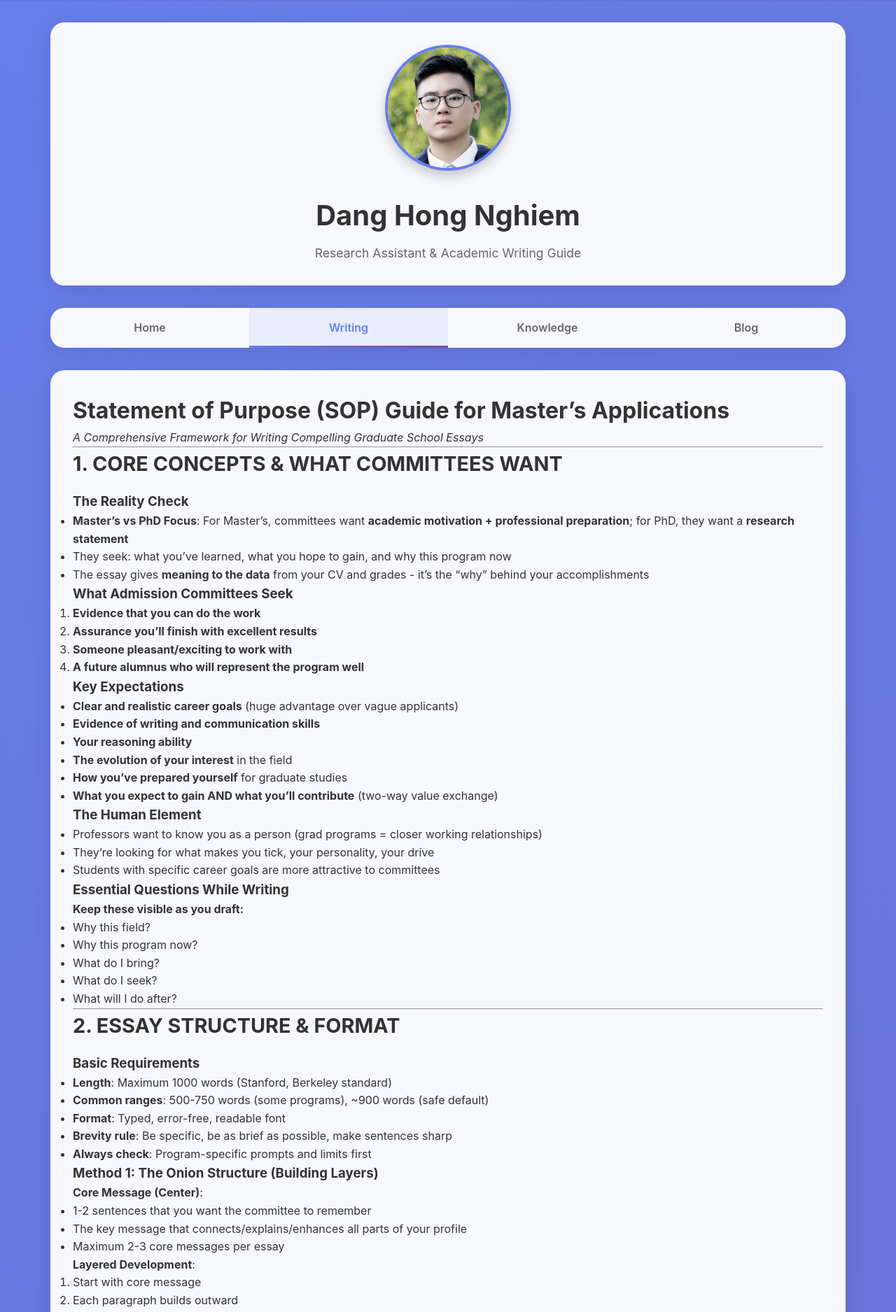
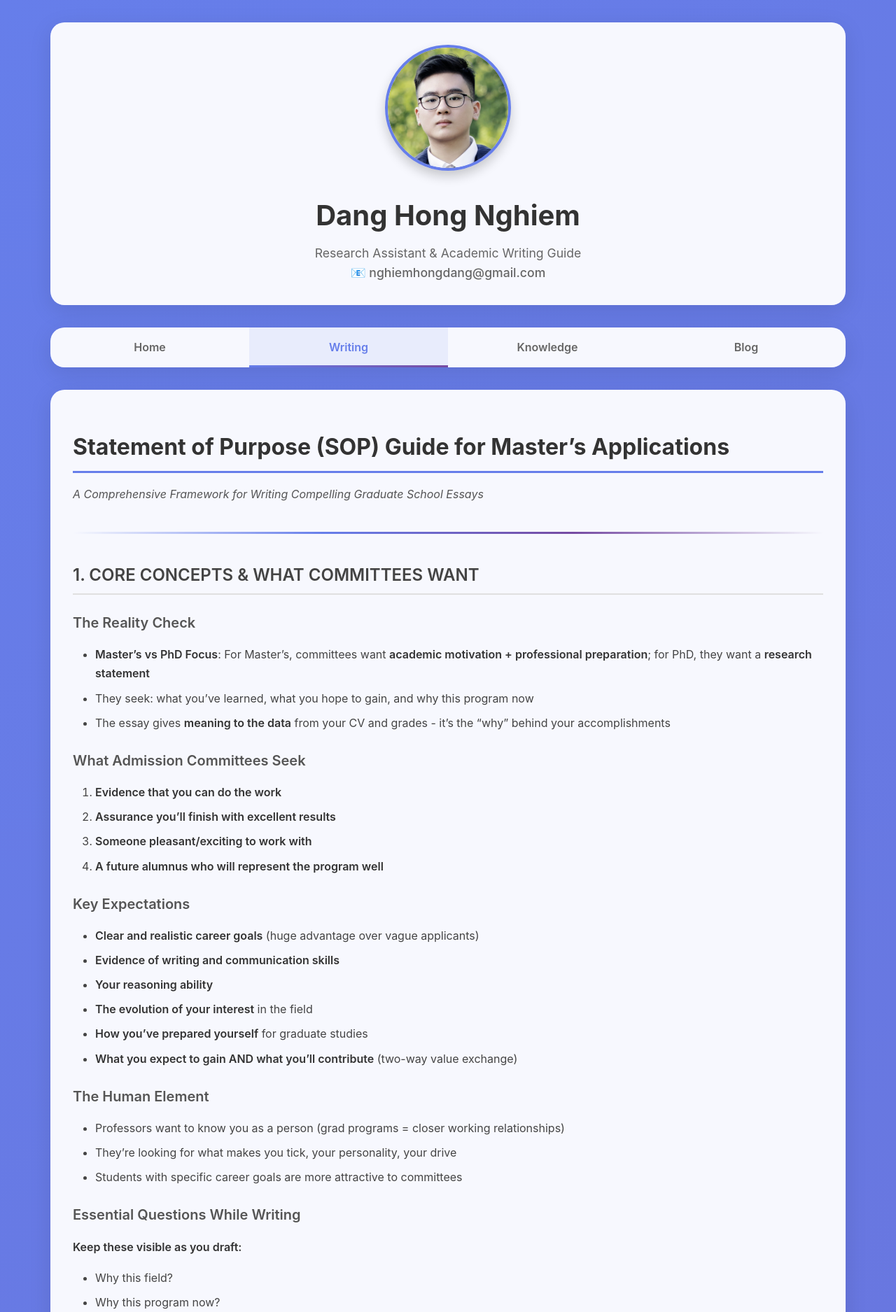
Before and after one commit to dangnghiemhong/dangnghiemhong.github.io, a Jekyll site: the page built from writing/SOP_Master_Guide_Final.md, in a window 1280 px wide. Shown: the top 1875 px of the page at 70% size. Built offline with Jekyll 4.4.1, drawn with Linux system fonts in a browser that asks for light colours.

Commit message:
Fix the layout in all of the pages

```diff
--- a/_layouts/default.html
+++ b/_layouts/default.html
@@ -15,6 +15,7 @@
             </a>
             <h1>{{ site.title }}</h1>
             <p>{{ site.description }}</p>
+            <p class="email-display">📧 {{ site.email }}</p>
         </div>
 
         <!-- Tab Navigation -->
--- a/assets/css/style.css
+++ b/assets/css/style.css
@@ -247,6 +247,242 @@ body {
     text-align: center;
 }
 
+/* Email Display */
+.email-display {
+    margin-top: 0.75rem;
+    font-size: 0.95rem;
+    color: #667eea;
+    font-weight: 500;
+}
+
+/* ========================================
+   MARKDOWN CONTENT STYLES
+   ======================================== */
+
+.tab-content h1 {
+    font-size: 2rem;
+    color: #333;
+    margin: 1.5rem 0 1rem 0;
+    padding-bottom: 0.5rem;
+    border-bottom: 3px solid #667eea;
+    font-weight: 700;
+}
+
+.tab-content h2 {
+    font-size: 1.5rem;
+    color: #444;
+    margin: 2rem 0 1rem 0;
+    padding-bottom: 0.4rem;
+    border-bottom: 2px solid #e0e0e0;
+    font-weight: 600;
+}
+
+.tab-content h3 {
+    font-size: 1.25rem;
+    color: #555;
+    margin: 1.5rem 0 0.75rem 0;
+    font-weight: 600;
+}
+
+.tab-content h4 {
+    font-size: 1.1rem;
+    color: #666;
+    margin: 1.25rem 0 0.5rem 0;
+    font-weight: 600;
+}
+
+.tab-content h5,
+.tab-content h6 {
+    font-size: 1rem;
+    color: #666;
+    margin: 1rem 0 0.5rem 0;
+    font-weight: 600;
+}
+
+/* Paragraphs */
+.tab-content p {
+    margin: 1rem 0;
+    line-height: 1.8;
+    color: #444;
+}
+
+/* Lists */
+.tab-content ul,
+.tab-content ol {
+    margin: 1rem 0;
+    padding-left: 2rem;
+}
+
+.tab-content ul {
+    list-style-type: disc;
+}
+
+.tab-content ol {
+    list-style-type: decimal;
+}
+
+.tab-content li {
+    margin: 0.5rem 0;
+    line-height: 1.7;
+    color: #444;
+}
+
+.tab-content li ul,
+.tab-content li ol {
+    margin: 0.5rem 0;
+}
+
+.tab-content li ul {
+    list-style-type: circle;
+}
+
+.tab-content li li ul {
+    list-style-type: square;
+}
+
+/* Blockquotes */
+.tab-content blockquote {
+    margin: 1.5rem 0;
+    padding: 1rem 1.5rem;
+    background: linear-gradient(135deg, rgba(102, 126, 234, 0.08), rgba(118, 75, 162, 0.08));
+    border-left: 4px solid #667eea;
+    border-radius: 0 12px 12px 0;
+    font-style: italic;
+    color: #555;
+}
+
+.tab-content blockquote p {
+    margin: 0.5rem 0;
+}
+
+.tab-content blockquote p:first-child {
+    margin-top: 0;
+}
+
+.tab-content blockquote p:last-child {
+    margin-bottom: 0;
+}
+
+/* Code - Inline */
+.tab-content code {
+    background: #f4f4f8;
+    padding: 0.2rem 0.5rem;
+    border-radius: 4px;
+    font-family: 'SF Mono', 'Monaco', 'Consolas', monospace;
+    font-size: 0.9em;
+    color: #667eea;
+}
+
+/* Code - Block */
+.tab-content pre {
+    margin: 1.5rem 0;
+    padding: 1.25rem;
+    background: #1e1e2e;
+    border-radius: 12px;
+    overflow-x: auto;
+    box-shadow: 0 4px 16px rgba(0, 0, 0, 0.15);
+}
+
+.tab-content pre code {
+    background: none;
+    padding: 0;
+    color: #cdd6f4;
+    font-size: 0.875rem;
+    line-height: 1.6;
+}
+
+/* Tables */
+.tab-content table {
+    width: 100%;
+    margin: 1.5rem 0;
+    border-collapse: collapse;
+    border-radius: 12px;
+    overflow: hidden;
+    box-shadow: 0 2px 8px rgba(0, 0, 0, 0.08);
+}
+
+.tab-content thead {
+    background: linear-gradient(135deg, #667eea, #764ba2);
+    color: white;
+}
+
+.tab-content th {
+    padding: 1rem;
+    text-align: left;
+    font-weight: 600;
+}
+
+.tab-content td {
+    padding: 0.875rem 1rem;
+    border-bottom: 1px solid #eee;
+}
+
+.tab-content tbody tr:nth-child(even) {
+    background: #f9f9fb;
+}
+
+.tab-content tbody tr:hover {
+    background: rgba(102, 126, 234, 0.05);
+}
+
+/* Horizontal Rules */
+.tab-content hr {
+    margin: 2.5rem 0;
+    border: none;
+    height: 3px;
+    background: linear-gradient(90deg, transparent, #667eea, #764ba2, transparent);
+    border-radius: 2px;
+}
+
+/* Links in content */
+.tab-content a {
+    color: #667eea;
+    text-decoration: none;
+    border-bottom: 1px solid transparent;
+    transition: all 0.2s ease;
+}
+
+.tab-content a:hover {
+    color: #764ba2;
+    border-bottom-color: #764ba2;
+}
+
+/* Strong and Emphasis */
+.tab-content strong {
+    font-weight: 600;
+    color: #333;
+}
+
+.tab-content em {
+    font-style: italic;
+    color: #555;
+}
+
+/* Images in content */
+.tab-content img {
+    max-width: 100%;
+    height: auto;
+    border-radius: 12px;
+    margin: 1.5rem 0;
+    box-shadow: 0 4px 16px rgba(0, 0, 0, 0.1);
+}
+
+/* Definition Lists */
+.tab-content dl {
+    margin: 1rem 0;
+}
+
+.tab-content dt {
+    font-weight: 600;
+    color: #333;
+    margin-top: 1rem;
+}
+
+.tab-content dd {
+    margin-left: 1.5rem;
+    color: #555;
+}
+
 /* Responsive Design */
 @media (max-width: 768px) {
     .container {
```
Also changed, not shown: index.md (+1 -1 lines).
